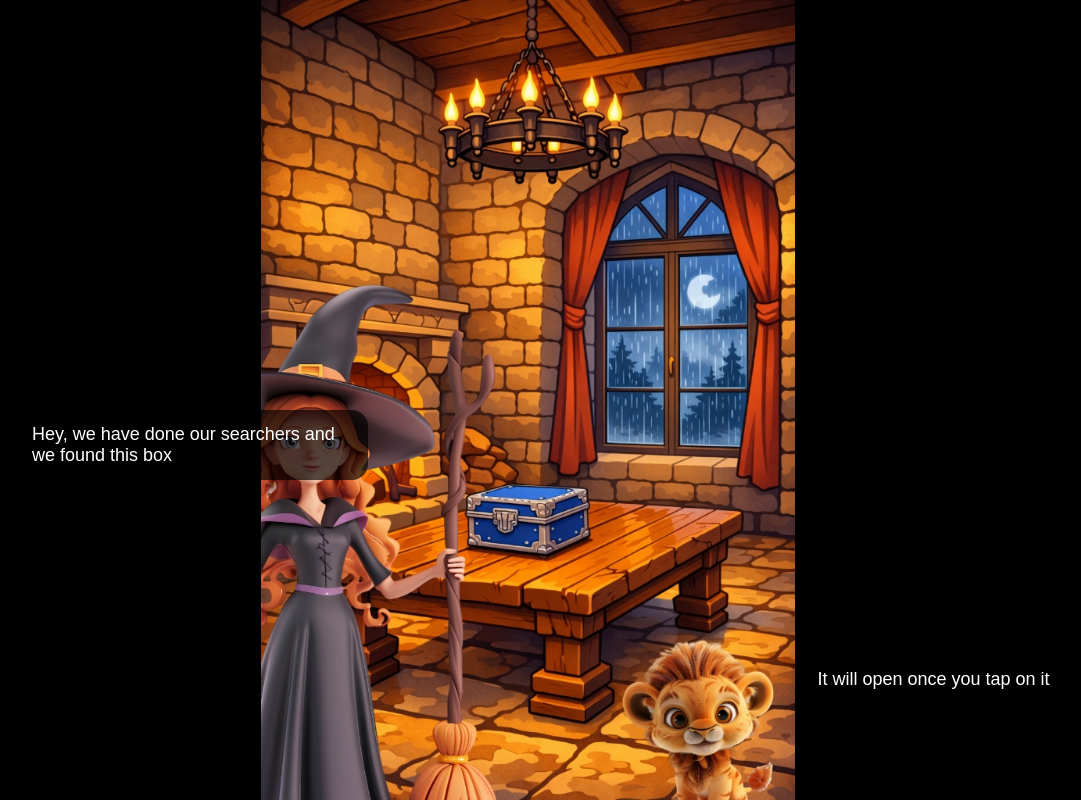
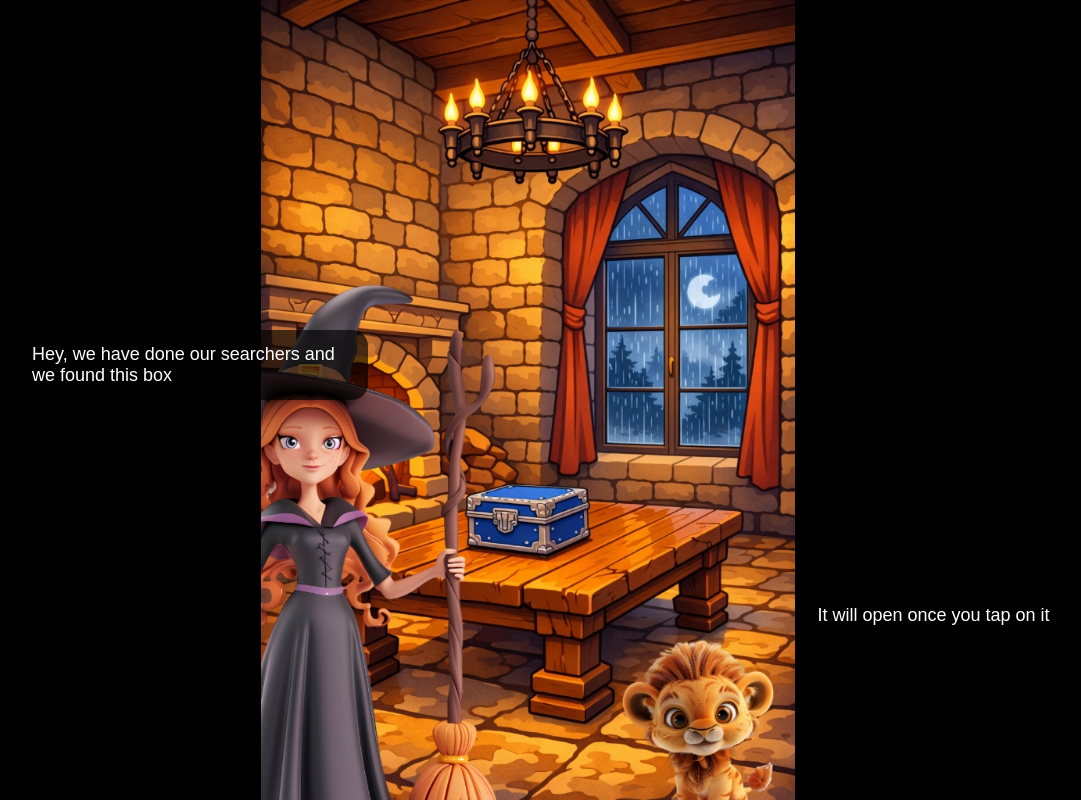
Before and after one commit to BREGASOV1/Card, a plain HTML site: page index.html in a window 1280 px wide. Shown: the whole page, without its empty margins (112-1193 px from the left). Drawn offline with Linux system fonts and the light colour scheme.

Commit message:
Update index.html

```diff
--- a/index.html
+++ b/index.html
@@ -40,7 +40,7 @@ html, body {
 /* 🧙‍♀️ فقاعة الساحرة */
 .witch-text {
     position: absolute;
-   bottom: 40%;
+   bottom: 50%;
     left: 10%;
     max-width: 320px;
     background: rgba(0,0,0,0.65);
@@ -65,7 +65,7 @@ html, body {
 /* 🦁 فقاعة الأسد */
 .lion-text {
     position: absolute;
-    bottom: 12%;
+    bottom: 20%;
     right: 8%;
     max-width: 300px;
     background: rgba(0,0,0,0.65);
```
